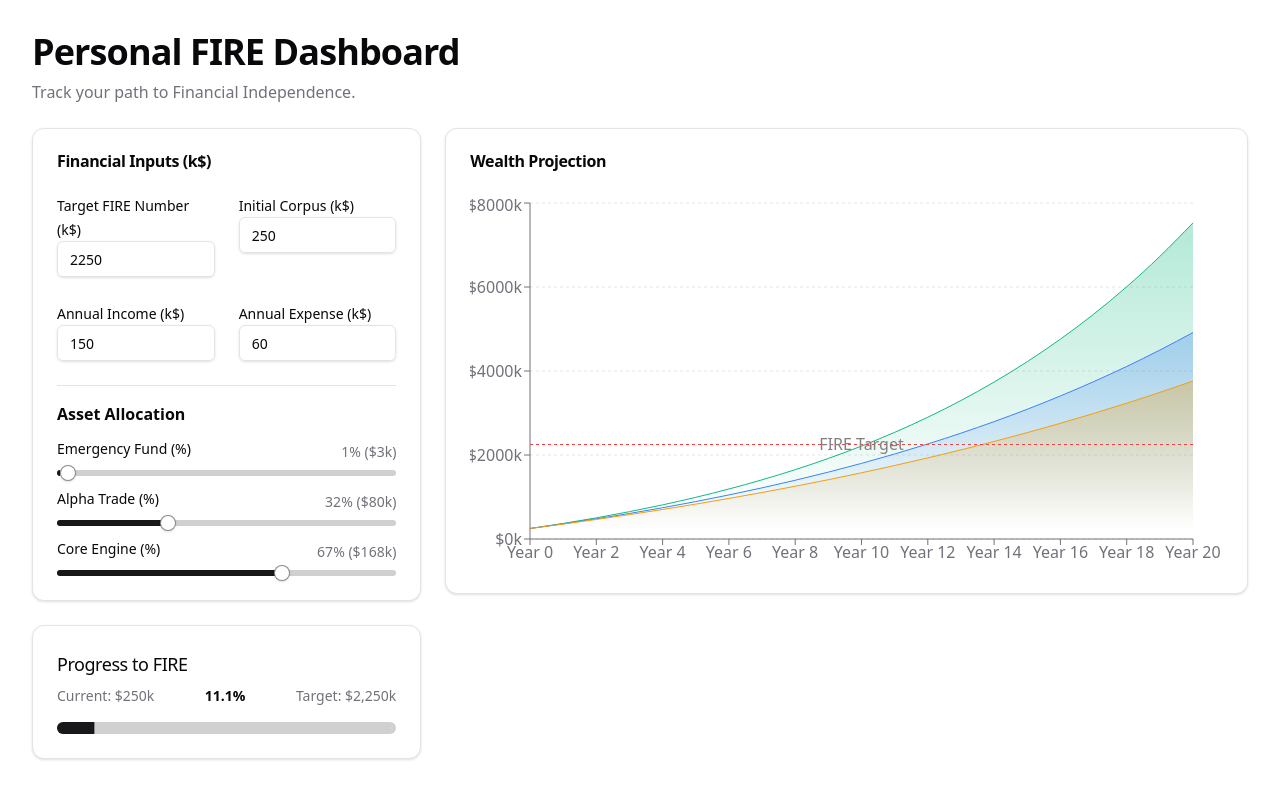
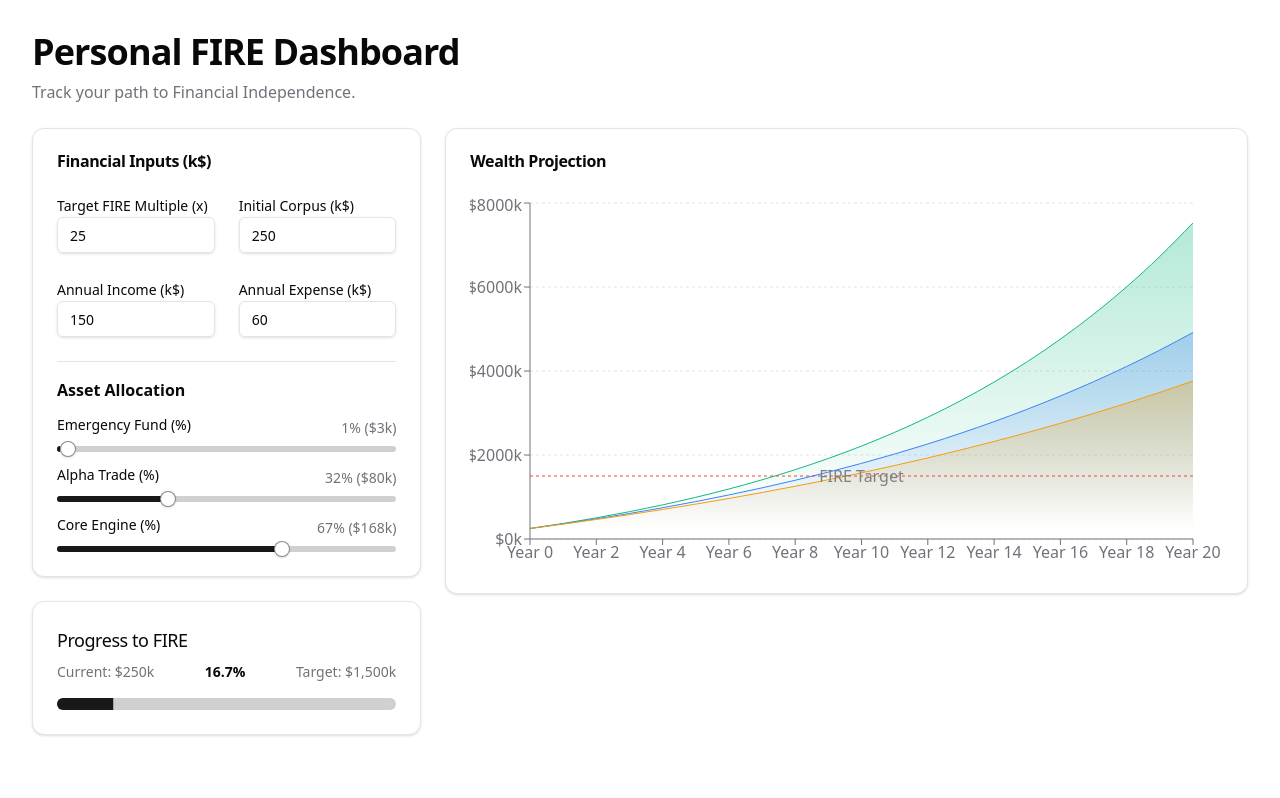
Before and after one commit to shadowlanes/fiery, a React (Vite) app: page / in a window 1280 px wide. Built offline with nearby package versions, Linux system fonts and the light colour scheme.

Commit message:
feat: replace fixed FIRE target number input with a dynamic target multiple based on annual expense.

```diff
--- a/src/components/Dashboard.jsx
+++ b/src/components/Dashboard.jsx
@@ -7,7 +7,7 @@ import { generateProjectionData } from '@/utils/calculations'
 
 const Dashboard = () => {
     const [inputs, setInputs] = useState({
-        targetNumber: 2250, // k$
+        targetMultiple: 25, // x annual expense
         initialCorpus: 250, // k$
         annualIncome: 150, // k$ (example default)
         annualExpense: 60, // k$ (example default)
@@ -23,14 +23,18 @@ const Dashboard = () => {
         return contribution;
     }, [inputs.annualIncome, inputs.annualExpense]);
 
+    const targetNumber = useMemo(() => {
+        return inputs.targetMultiple * inputs.annualExpense;
+    }, [inputs.targetMultiple, inputs.annualExpense]);
+
     const projectionData = useMemo(() => {
         // Inputs are in k$, so calculations will be in k$
         return generateProjectionData(
             inputs.initialCorpus,
             monthlyContribution,
-            inputs.targetNumber
+            targetNumber
         );
-    }, [inputs.initialCorpus, monthlyContribution, inputs.targetNumber]);
+    }, [inputs.initialCorpus, monthlyContribution, targetNumber]);
 
     return (
         <div className="max-w-7xl mx-auto space-y-6">
@@ -42,11 +46,11 @@ const Dashboard = () => {
             <div className="grid grid-cols-1 lg:grid-cols-3 gap-6">
                 <div className="lg:col-span-1 space-y-6">
                     <InputSection inputs={inputs} setInputs={setInputs} />
-                    <ProgressTracker current={inputs.initialCorpus} target={inputs.targetNumber} />
+                    <ProgressTracker current={inputs.initialCorpus} target={targetNumber} />
                 </div>
 
                 <div className="lg:col-span-2">
-                    <ProjectionChart data={projectionData} target={inputs.targetNumber} />
+                    <ProjectionChart data={projectionData} target={targetNumber} />
                 </div>
             </div>
         </div>
--- a/src/components/InputSection.jsx
+++ b/src/components/InputSection.jsx
@@ -27,12 +27,12 @@ const InputSection = ({ inputs, setInputs }) => {
             <CardContent className="space-y-6">
                 <div className="grid grid-cols-1 md:grid-cols-2 gap-6">
                     <div className="space-y-2">
-                        <Label htmlFor="targetNumber">Target FIRE Number (k$)</Label>
+                        <Label htmlFor="targetMultiple">Target FIRE Multiple (x)</Label>
                         <Input
-                            id="targetNumber"
-                            name="targetNumber"
+                            id="targetMultiple"
+                            name="targetMultiple"
                             type="number"
-                            value={inputs.targetNumber}
+                            value={inputs.targetMultiple}
                             onChange={handleChange}
                         />
                     </div>
```
